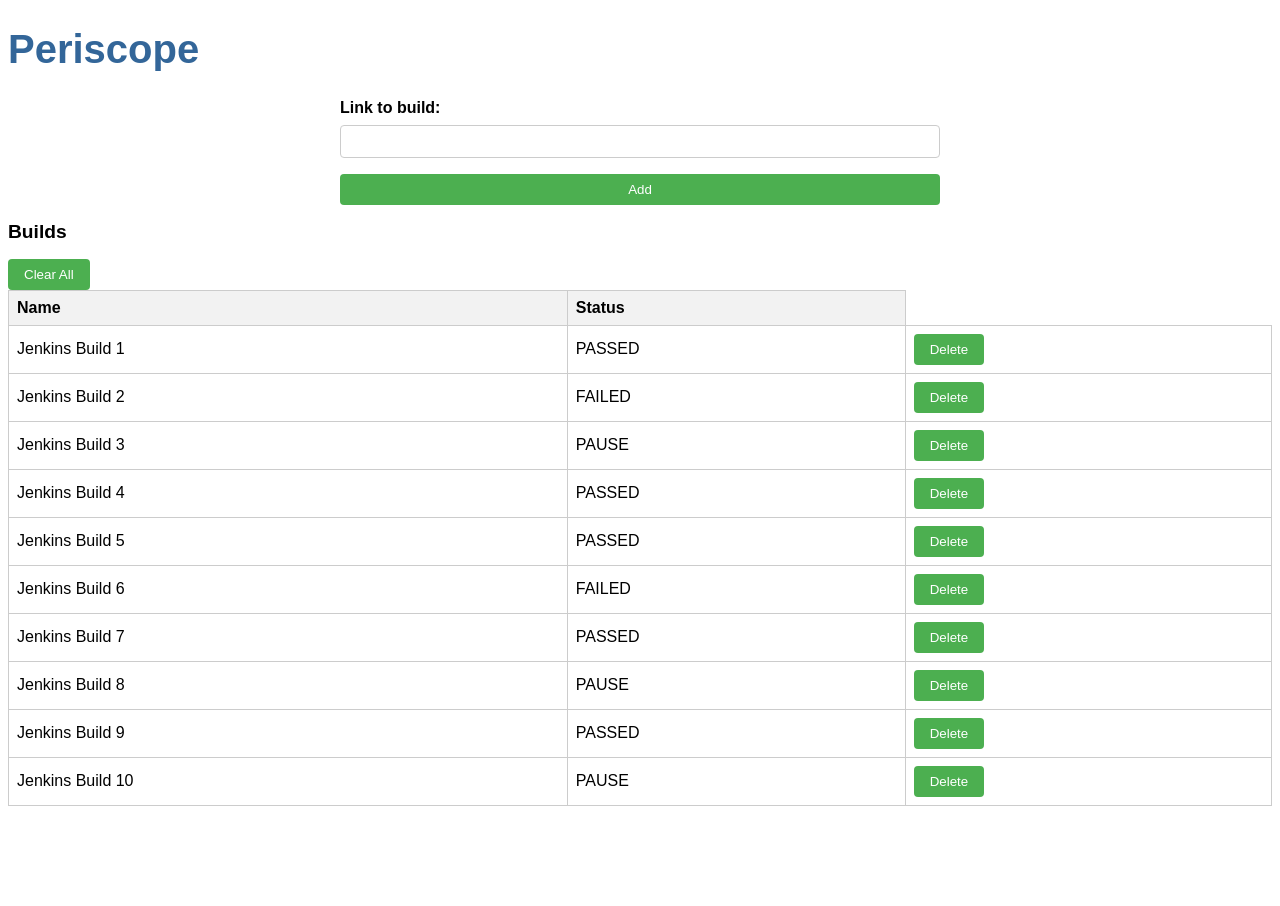
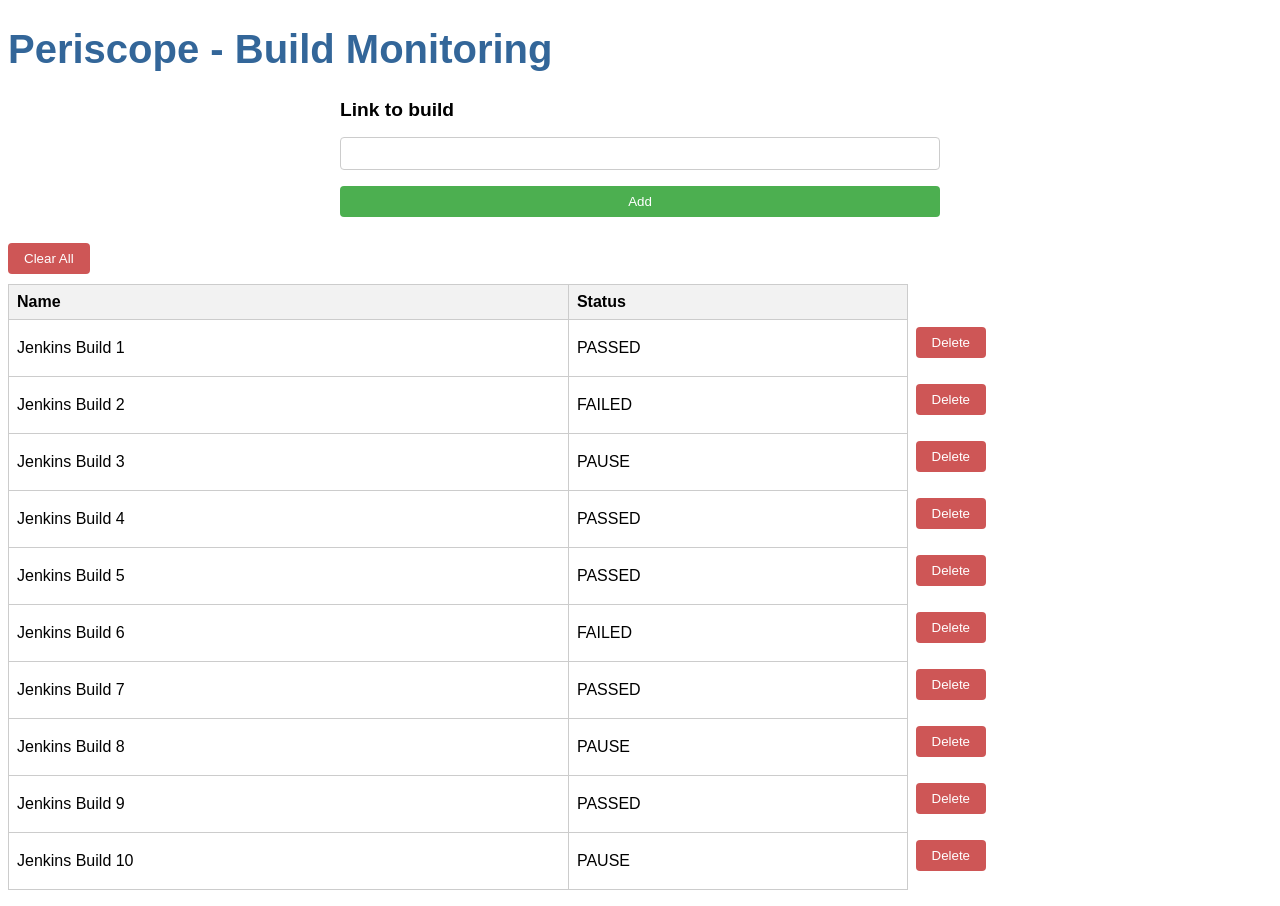
Before and after one commit to akfike/periscope-project, an Angular app: page / in a window 1280 px wide. Before the commit the page ends 822 px from the top, so only its background shows below. Built offline with nearby package versions, Linux system fonts and the light colour scheme.

Commit message:
button color and delete better

```diff
--- a/angular.json
+++ b/angular.json
@@ -94,5 +94,8 @@
         }
       }
     }
+  },
+  "cli": {
+    "analytics": false
   }
 }
--- a/src/app/app.component.ts
+++ b/src/app/app.component.ts
@@ -21,5 +21,5 @@
   styleUrls: ['./app.component.css']
 })
 export class AppComponent {
-  title = "Periscope"
+  title = "Periscope - Build Monitoring"
 }
--- a/src/app/builds/builds.component.css
+++ b/src/app/builds/builds.component.css
@@ -28,6 +28,7 @@
 
   h3 {
     font-size: 1.2rem;
+    text-align: left;
   }
 
   /* Button styles */
@@ -39,6 +40,7 @@
     border-radius: 4px;
     cursor: pointer;
     transition: background-color 0.2s ease-in-out;
+    margin-bottom:10px;
   }
 
   button:hover {
@@ -87,14 +89,23 @@
     border: 1px solid #ccc;
   }
 
+  td:last-child {
+    border-right: none;
+    border-bottom: none;
+    border-top: none;
+  }
+
   th {
     background-color: #f2f2f2;
     font-weight: bold;
   }
 
-  /* Utility classes */
-  .text-center {
+  .table-div {
+    display: flex;
+    justify-content: space-between;
+    align-items: center;
     text-align: center;
+
   }
 
   .mb-1 {
--- a/src/app/builds/builds.component.html
+++ b/src/app/builds/builds.component.html
@@ -1,16 +1,13 @@
 <div>
     <form (ngSubmit)="onSubmit()" class="form-container">
-      <label for="name">Link to build:</label>
+      <h3 for="name">Link to build</h3 >
       <input type="text" id="name" [(ngModel)]="buildURL" name="name">
       <button type="submit">Add</button>
     </form>
 </div>
 <div>
-    <div>
-    <h3>Builds</h3>
-    </div>
-    <div>
-    <button (click)="deleteAll()">Clear All</button>
+    <div class="table-div">
+        <button style="background-color:rgb(206, 86, 86);" (click)="deleteAll()">Clear All</button>
     </div>
     <div>
     <table>
@@ -24,7 +21,7 @@
         <tr *ngFor="let build of builds">
             <td>{{build.name}}</td>
             <td>{{build.status}}</td>
-            <td><button (click)="delete(build)">Delete</button></td>
+            <td><button style="background-color:rgb(206, 86, 86);" (click)="delete(build)">Delete</button></td>
         </tr>
         </tbody>
     </table>
```
